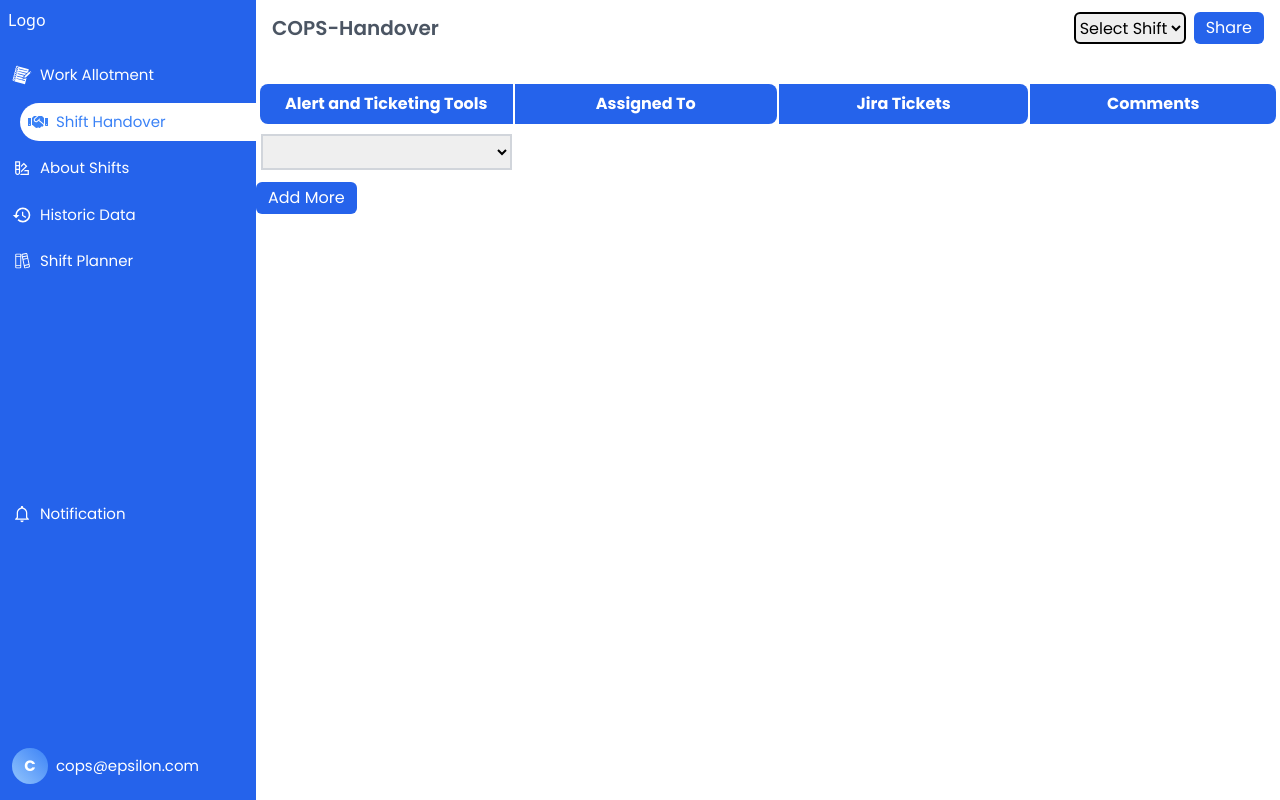
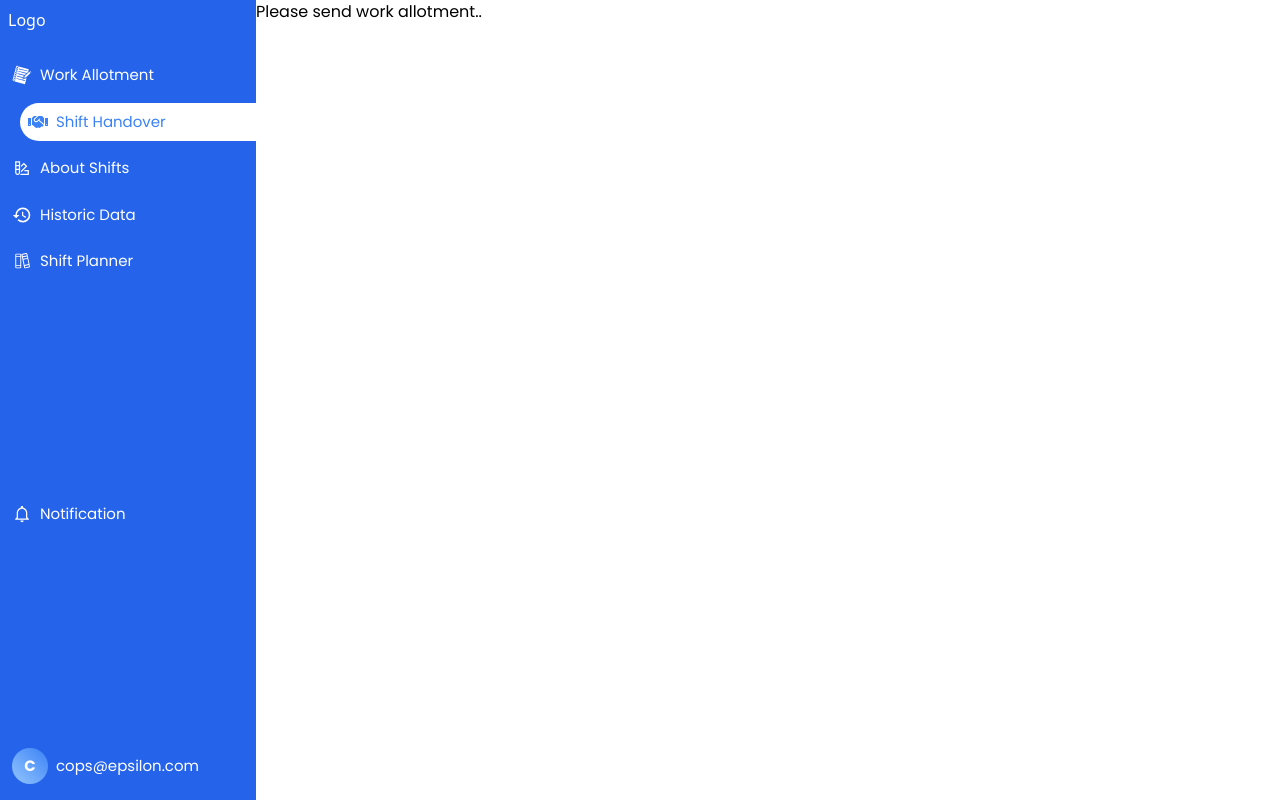
Before and after one commit to SantaRodevelopers/Dashboard-2.0, a React (Vite) app: page /shifthandover in a window 1280 px wide. Built offline with nearby package versions, Linux system fonts and the light colour scheme; what @butterfail/tailwindcss-inverted-radius would draw is missing.

Commit message:
Completed select Tools/Clients functionality

```diff
--- a/src/components/HandoverRows.jsx
+++ b/src/components/HandoverRows.jsx
@@ -1,22 +1,31 @@
 import React, { useState } from 'react'
 
-function HandoverRows({ workAllotmentToolsData }) {
+function HandoverRows({ allotted, getClientsOrTools, setMainData,mainData }) {
 
-    const [assigneeName,setAssigneeName]=useState('')
+    let clientSelected
+    let jiraTickets
+    let comments
+
+
+    const [assigneeName, setAssigneeName] = useState('')
+    const [displayClient, setDisplayClient] = useState()
+
 
     function handleSelect(event) {
-        let value = event.target.value
+        clientSelected=event.target.value
+        setDisplayClient(clientSelected)
 
-        let selectedValue = workAllotmentToolsData.filter((ele)=>{
-           return ele.clients.length!=0
+        let selectedValue = allotted.filter((ele) => {
+            return ele.clients.length != 0
             //console.log(ele);
 
         })
 
-        selectedValue.map((ele)=>{
+        selectedValue.map((ele) => {
 
-           if (ele.clients.includes(value)){
+            if (ele.clients.includes(clientSelected)) {
                 setAssigneeName(ele.name)
+
             }
         })
         // console.log(assigneeName);
@@ -24,23 +33,49 @@ function HandoverRows({ workAllotmentToolsData }) {
         // console.log(selectedValue[0].name);
     }
 
+
+    function getMainData() {
+            let client={displayClient,assigneeName,jiraTickets,comments}
+
+        setMainData([...mainData,client])
+
+    }
+
+    // console.log(allottedClients);
+
+
     return (
+        <>
             <tr>
+                <td><select onChange={(event) => { getClientsOrTools(event.target.value) }} className='w-full' name="" id="">
+                    <option value="Clients">Clients</option>
+                    <option value="Tools">Tools</option>
+
+                </select></td>
                 <td className={`text-center } rounded-s-lg py-2`}>{
                     <select onChange={handleSelect} name="" id="" className="w-full px-2 py-1 text-sm h-9 border-2 border-gray-300">
+                     <option value="Select">Select</option>
                         {
-                        workAllotmentToolsData.map((ele, idx) => {
-                            return ele.clients.map((e, i) => {
+
+
+
+                            allotted.map((ele, idx) => {
+                                return ele.clients.length && ele.clients.map((e, i) => {
                                     return <option value={e}>{e}</option>
                                 })
                             })
+
                         }
                     </select>}</td>
 
                 <td className='text-center w-fit'>
                     <p>{assigneeName}</p>
                 </td>
+                <td><textarea onChange={(event) => { jiraTickets = event.target.value }} className='w-full px-2 py-1 text-sm h-20 border-2 border-gray-300' name="" id="" ></textarea></td>
+                <td><textarea onChange={(event) => { comments = event.target.value }} className='w-full px-2 py-1 text-sm h-20 border-2 border-gray-300' name="" id="" ></textarea></td>
             </tr>
+            <tr><button className={`py-1 px-3 bg-blue-600 hover:bg-blue-400 transition-all duration-100 rounded-md text-white`} onClick={getMainData} >Add More</button> </tr>
+        </>
     )
 }
 
--- a/src/pages/ShiftHandover.jsx
+++ b/src/pages/ShiftHandover.jsx
@@ -1,25 +1,37 @@
-import React from 'react'
+import React, { useEffect } from 'react'
 import Header from '../components/Header'
-import { useState,useContext } from 'react'
+import { useState, useContext } from 'react'
 import HandoverRows from '../components/HandoverRows'
 import { shiftMembersContext } from '../context/context'
 
+
 const ShiftHandover = () => {
   const [scrollFlag, setScrollFlag] = useState(false)
+
   const [shiftValue, setShiftValue] = useState('Select Shift')
   const [currentDate, setCurrentDate] = useState(null)
-
-
-  const [,workAllomentMonitoringData, setWorkAllomentMonitoringData,workAllotmentToolsData, setWorkAllotmentToolsData] = useContext(shiftMembersContext);
+  const [allottedClients, setAllottedClients] = useState([])
+  const [allottedTools, setAllottedTools] = useState([])
+  const [isClients, setIsClients] = useState(true)
+  const [mainData, setMainData] = useState([])
+  // const [,workAllomentMonitoringData, setWorkAllomentMonitoringData,workAllotmentToolsData, setWorkAllotmentToolsData] = useContext(shiftMembersContext);
 
 
   let type = 'Handover'
+  let tools = localStorage.getItem('TD')
+
+  let values = localStorage.getItem('MTD')
+  useEffect(() => {
+    setAllottedClients(JSON.parse(values))
+    setAllottedTools(JSON.parse(tools))
+  }, [])
+
 
 
   // To get subject and body for mail
   const handleSendEmail = (count) => {
-    setWorkAllomentMonitoringData(tempArr)
-    setWorkAllotmentToolsData(toolsArr)
+
+    // setWorkAllotmentToolsData(toolsArr)
     const subject = `COPS-WorkAlloment ${shiftValue === 'Select Shift' ? null : shiftValue} ${space} ${currentDate}`;
     const body = generateEmailBody();
     if (count == 0) {
@@ -66,11 +78,11 @@ const ShiftHandover = () => {
     setCurrentDate(properDate)
   }
 
-  // To share the mail
+  //   // To share the mail
   function handleShare() {
     setIsShared(prev => !prev);
     //handleAllData();
-    handleSendEmail(count);
+    // handleSendEmail(count);
     setCount(prev => prev + 1);
     // setTimeout(()=>{
     //   handleSendEmail(count);
@@ -78,31 +90,55 @@ const ShiftHandover = () => {
     // },50)
 
   }
-  console.log(workAllotmentToolsData)
+
+
+  function getClientsOrTools(val) {
+    if (val == 'Clients') {
+      setIsClients(true)
+    }
+    else {
+      setIsClients(false)
+    }
+  }
+
+
+  useEffect(()=>{
+    console.log(mainData);
+  },[mainData])
+
+
+
+  // console.log(workAllotmentToolsData)
   window.addEventListener('scroll', changeBgClrOnScroll)
 
 
   return (
+
     <div className=' font-poppins w-full '>
+      {
+
+        allottedClients && allottedTools ?
+          <>
             <Header scrollFlag={scrollFlag} handleShiftChange={handleShiftChange} type={type} shiftValue={shiftValue} currentDate={currentDate} handleShare={handleShare} />
 
 
             <table className='mt-6 w-full border-2 border-white border-separate'>
 
               <tr>
+                <th className='p-2 bg-blue-600 text-white rounded-s-lg w-[100px]'>Tools/Clients</th>
                 <th className='p-2 bg-blue-600 text-white rounded-s-lg w-1/4'>Alert and Ticketing Tools</th>
-            <th className='p-2 bg-blue-600 text-white rounded-r-lg'>Assigned To</th>
-            <th className='p-2 bg-blue-600 text-white rounded-r-lg'>Jira Tickets</th>
+                <th className='p-2 bg-blue-600 text-white rounded-r-lg w-[150px]'>Assigned To</th>
+                <th className='p-2 bg-blue-600 text-white rounded-r-lg w-[200px]'>Jira Tickets</th>
                 <th className='p-2 bg-blue-600 text-white rounded-r-lg'>Comments</th>
 
               </tr>
-          {/* {currentShiftMemebers ? currentShiftMemebers.map((emp, index) => {
-            return <AllotmentRows empname={emp.empname} key={emp.id} idx={index} optionsTags={toolsTags} filteredClientLists={filteredToolsLists} addRemovedTags={addRemovedToolsTags} allotedClients={allotedTools} handleShare={handleShare} isShared={isShared} getHandoverMember={getHandoverMember} disableFlag={toolsFlag} setDisableFlag={setToolsFlag} />
-          }) : ''} */}
-        <HandoverRows workAllotmentToolsData={workAllotmentToolsData} />
+              <HandoverRows setMainData={setMainData} mainData={mainData} allotted={isClients ? allottedClients : allottedTools} getClientsOrTools={getClientsOrTools} setAllottedClients={setAllottedClients} />
             </table>
+          </>
+          : <div>Please send work allotment..</div>
 
-        <button className= {`py-1 px-3 bg-blue-600 hover:bg-blue-400 transition-all duration-100 rounded-md text-white`} >Add More</button>
+      }
+
     </div>
 
 
--- a/src/pages/WorkAllotment.jsx
+++ b/src/pages/WorkAllotment.jsx
@@ -105,14 +105,6 @@ const WorkAllotment = () => {
 
   let shiftMembers = [];
 
-  // useEffect(()=>{
-  //   handleAllData(); // to overcome two timeshare
-  // },[isShared])
-
-
-  // useEffect(()=>{
-  //   handleSendEmail()
-  // },[emailFlag])
 
   // to change the heading once shiftvalue is changed
   function handleShiftChange(event) {
@@ -229,14 +221,13 @@ const WorkAllotment = () => {
   // To share the mail
   function handleShare() {
     setIsShared(prev => !prev);
-    //handleAllData();
     handleSendEmail(count);
     setCount(prev => prev + 1);
-    // setTimeout(()=>{
-    //   handleSendEmail(count);
-    //   setCount(prev=>prev+1);
-    // },50)
 
+    if (tempArr.length && toolsArr.length) {
+      localStorage.setItem("MTD",JSON.stringify(tempArr))
+      localStorage.setItem("TD",JSON.stringify(toolsArr))
+    }
   }
 
   // To get the data of the handover member
@@ -256,7 +247,7 @@ const WorkAllotment = () => {
   }
 
 
-
+//console.log('----Monitoring Data ----\n',tempArr,'-----Tools Data------\n',toolsArr);
   window.addEventListener('scroll', changeBgClrOnScroll)
 
   return (
```
Lines whose indentation alone changed are shown as unchanged.
